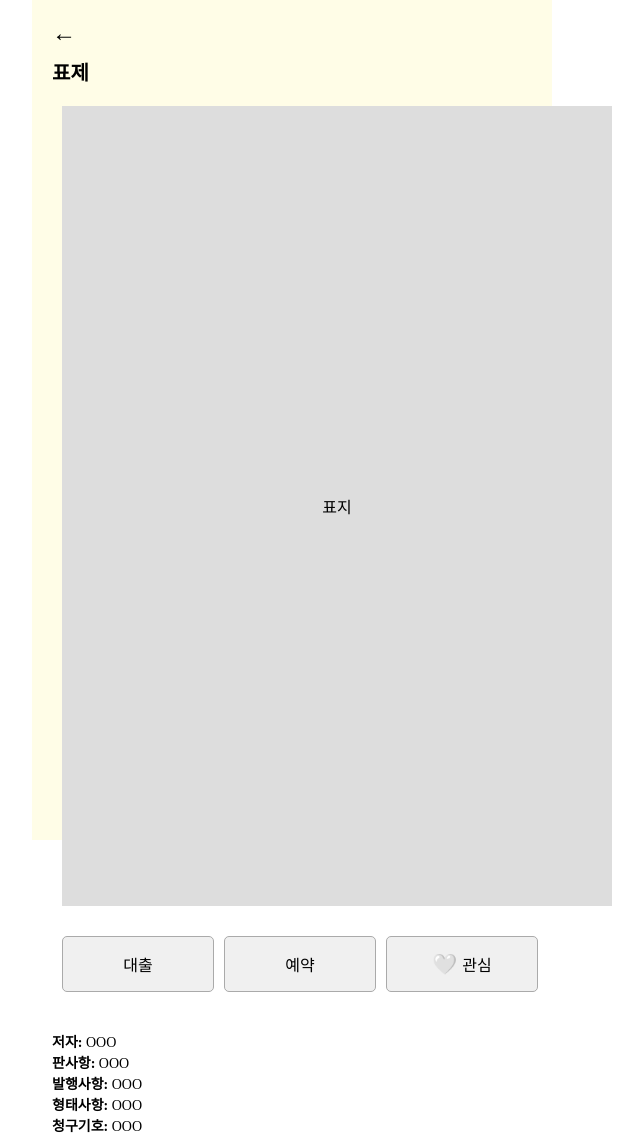
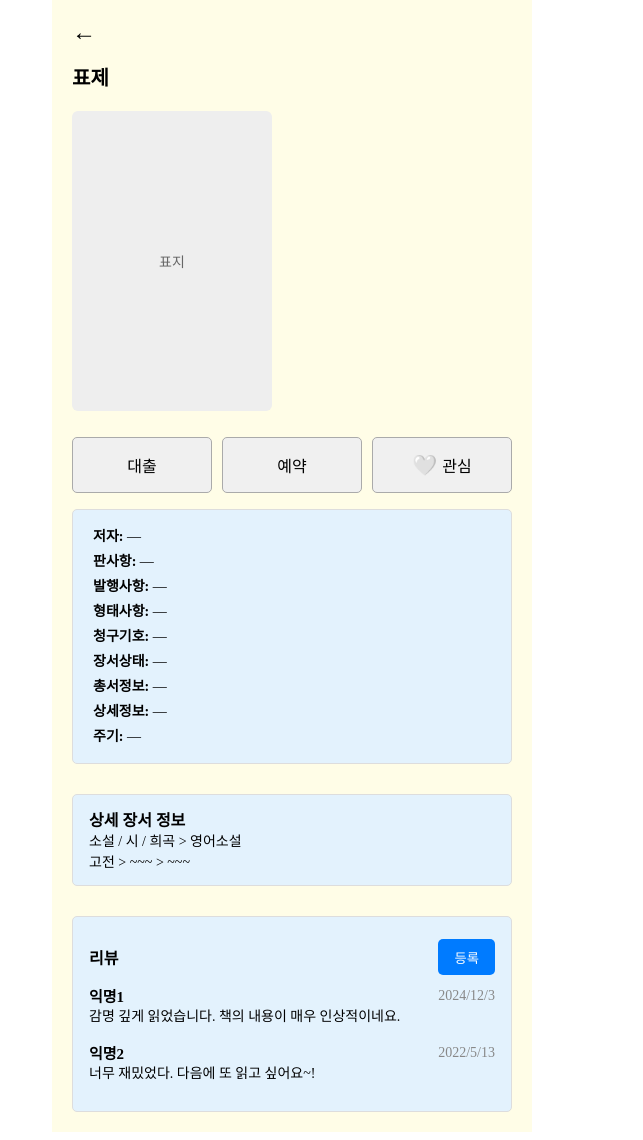
Before and after one commit to ufieuru/Client, a plain HTML site: page Pages/searchresult.html in a window 1280 px wide. Shown: the top 1140 px of the page, without its empty margins (348-991 px from the left). Drawn offline with Linux system fonts and the light colour scheme; a web font is replaced by a local one.

Commit message:
searchresultdetail

```diff
--- a/Css/searchresult.css
+++ b/Css/searchresult.css
@@ -1,17 +1,83 @@
 
-
+/* 1) 스크롤 페이지에서는 이 두 줄이 문제를 키움 */
 html, body {
-  height: 100%;
+  /* height: 100%;  <= 제거 */
   margin: 0;
-  background-color: white
-  }
+  padding: 0;
+  background-color: white;
+}
 
 body {
   max-width: 480px;
   margin: 0 auto;
+  /* display: flex;              <= 유지해도 되지만 */
+  /* flex-direction: column;     <= 유지해도 되지만 */
+  /* justify-content: space-evenly;  <= 제거(아래 줄로 대체) */
+  justify-content: flex-start;     /* 기본값 */
+  gap: 20px;
   padding: 20px;
   background-color: #FFFDE7;
-  }
+  box-sizing: border-box;
+}
+
+.container {
+  display: flex;
+  flex-direction: column; /* ✅ 세로로 차곡차곡 */
+  gap: 16px;
+}
+
+.cover-section {
+  width: 100%;
+  max-width: none;
+}
+
+
+  .cover {
+  width: 200px;       /* 화면에서 보이는 가로 */
+  height: 300px;      /* 화면에서 보이는 세로 */
+  border-radius: 6px;
+  background-color: #eee; /* 빈칸일 때 회색 배경 */
+  display: flex;
+  align-items: center;
+  justify-content: center;
+  color: #666;        /* 임시 텍스트 색 */
+  font-size: 14px;
+}
+
+.cover img {
+  width: 100%;       /* .cover 박스 안에 맞춤 */
+  height: 100%;      /* 세로도 맞춤 */
+  object-fit: cover; /* 비율 유지하며 잘라내기 */
+  border-radius: 6px;/* 둥근 모서리 */
+}
+
+/* 버튼 3등분은 그대로 OK */
+.buttons-row {
+  display: grid;
+  grid-template-columns: repeat(3, minmax(0, 1fr));
+  gap: 10px;
+  width: 100%;
+  box-sizing: border-box;
+  margin-top: 10px;
+}
+
+/* 4) info는 가로 100% 차지 */
+.info { width: 100%;
+background-color: #E3F2FD;
+width: 100%;
+  padding: 12px 16px;
+  border-radius: 5px;
+  box-sizing: border-box;
+  border: 1px solid #ddd;
+}
+
+/* 5) 오타 수정: 배경색 의도했다면 이렇게 */
+.info p {
+  margin: 4px;
+   /* ✅ 올바른 속성명 */
+}
+
+
 
 a {
       text-decoration: none;
@@ -37,45 +103,53 @@ p {
   font-size: 15px;              /* 폰트 크기 */
 }
 
-.container {
+.button {
   display: flex;
-  gap: 40px;
-  flex-wrap: wrap;
+  justify-content: center;
+  align-items: center;
+  padding: 15px 12px;
+  background-color: #f0f0f0;
+  border: 1px solid #aaa;
+  border-radius: 5px;
+  cursor: pointer;
+  font-size: 16px;
+
+  /* 넘침 방지 핵심 */
+  min-width: 0;
+  white-space: nowrap;
+  box-sizing: border-box;
 }
 
-.cover-section {
-  display: flex;
-  flex-direction: column;
-  align-items: flex-start;
-  width: 100%;
-  max-width: 300px;
-  padding-left: 10px;
+.button:hover {
+  background-color: #007bff;
+  color: #fff;
 }
 
-.cover {
-  width: 550px;
-  height: 800px;
-  background-color: #ddd;
-  display: flex;
-  align-items: center;
-  justify-content: center;
-  margin-bottom: 20px;
+/* 좁은 화면 대응 (선택) */
+@media (max-width: 420px) {
+  .buttons-row { grid-template-columns: repeat(2, minmax(0, 1fr)); }
+  .buttons-row .button:last-child { grid-column: 1 / -1; } /* 마지막 버튼 한 줄 전체 */
 }
 
-.buttons-row {
-  display: flex;
-  width: 100%;
-  margin-top: 10px;
-  gap: 10px; /* 버튼 간의 간격 */
+@media (max-width: 300px) {
+  .buttons-row { grid-template-columns: 1fr; } /* 1열 */
 }
 
-.info {
+
+/* .info {
   flex: 1;
   min-width: 250px;
-}
+} */
 
 .review {
   margin-top: 30px;
+  width: 100%;
+background-color: #E3F2FD;
+width: 100%;
+  padding: 12px 16px;
+  border-radius: 5px;
+  box-sizing: border-box;
+  border: 1px solid #ddd;
 }
 
 .review-item {
@@ -213,6 +287,32 @@ p {
     border-radius: 5px;
   }
 
+.page-header {
+  width: 100%;         /* 전체 폭 사용 */
+  box-sizing: border-box;
+  margin-bottom: 12px; /* 아래 요소와 간격 */
+}
+
+  /* .back-btn {
+  position: static;
+  left: 8px;
+  font-size: 24px;
+  cursor: pointer;
+} */
+
+.back-btn {
+  display: inline-block;     /* 한 줄에 버튼만 */
+  font-size: 24px;
+  line-height: 1;
+  cursor: pointer;
+  user-select: none;
+  margin: 0 0 8px 0;         /* 아래 간격 */
+}
+
+.back-btn:active {
+  font-weight: 700; /* 눌렸을 때 굵게 */
+}
+
 
   /* 리뷰 메타: 이름 좌측, 날짜 우측 */
   .review-meta {
--- a/Pages/searchresult.html
+++ b/Pages/searchresult.html
@@ -9,21 +9,7 @@
   <link rel="stylesheet" href="../Css/font.css" />
   <link rel="stylesheet" href="../Css/searchresult.css" />
   <style>
-    .button {
-      flex: 1;
-      padding: 15px;
-      background-color: #f0f0f0;
-      border: 1px solid #aaa;
-      cursor: pointer;
-      text-align: center;
-      display: flex;
-      justify-content: center;
-      align-items: center;
-      font-size: 16px;
-      min-width: 120px;
-      white-space: nowrap;
-      border-radius: 5px;
-    }
+
     .button:hover {
       background-color: #007bff; /* hover 시 배경색 */
       color: white;              /* hover 시 글자색 */
@@ -31,21 +17,33 @@
 
     .subject-tags {
       margin: 30px 0;
-      padding: 10px;
+      padding: 12px 16px;
       border: 1px solid #ddd;
       border-radius: 5px;
       background-color: #E3F2FD;
     }
+
+
+
+    /* 장서상태 색상(백엔드 연동할 경우) */
+    .status-available { color: green; font-weight: bold; }
+    .status-reserved { color: orange; font-weight: bold; }
+    .status-unavailable { color: red; font-weight: bold; }
+
   </style>
 </head>
 <body>
 
-  <a id="arrow">←</a>
-  <h1>표제</h1>
+    <div class="page-header">
+      <div class="back-btn" onclick="location.href='SearchPage.html'">←</div>
+      <h1>표제</h1>
+    </div>
+
 
   <div class="container">
     <div class="cover-section">
       <div class="cover">표지</div>
+    </div>
       <div class="buttons-row">
         <div class="button">대출</div>
         <div class="button">예약</div>
@@ -53,15 +51,19 @@
           <span id="heartIcon" class="heart-icon empty">🤍</span> 관심
         </div>
       </div>
-    </div>
 
-    <div class="info">
-      <p><strong>저자:</strong> OOO</p>
-      <p><strong>판사항:</strong> OOO</p>
-      <p><strong>발행사항:</strong> OOO</p>
-      <p><strong>형태사항:</strong> OOO</p>
-      <p><strong>청구기호:</strong> OOO</p>
-    </div>
+
+  <div class="info">
+    <p><strong>저자:</strong> <span id="author">—</span></p>
+    <p><strong>판사항:</strong> <span id="edition">—</span></p>
+    <p><strong>발행사항:</strong> <span id="publisher">—</span></p>
+    <p><strong>형태사항:</strong> <span id="format">—</span></p>
+    <p><strong>청구기호:</strong> <span id="callNumber">—</span></p>
+    <p><strong>장서상태:</strong> <span id="status" class="status">—</span></p>
+    <p><strong>총서정보:</strong> <span id="series">—</span></p>
+    <p><strong>상세정보:</strong> <span id="details">—</span></p>
+    <p><strong>주기:</strong> <span id="notes">—</span></p>
+  </div>
   </div>
 
   <div class="subject-tags">
@@ -110,7 +112,7 @@
 
   <script>
     // 모달
-    const arrow = document.getElementById('arrow');
+    const back_btn = document.getElementById('back-btn');
     const modal = document.getElementById('popupModal');
     const closeBtn = document.getElementById('closeModal');
 
```
Also changed, not shown: Pages/Return.html (+2 -4 lines).
